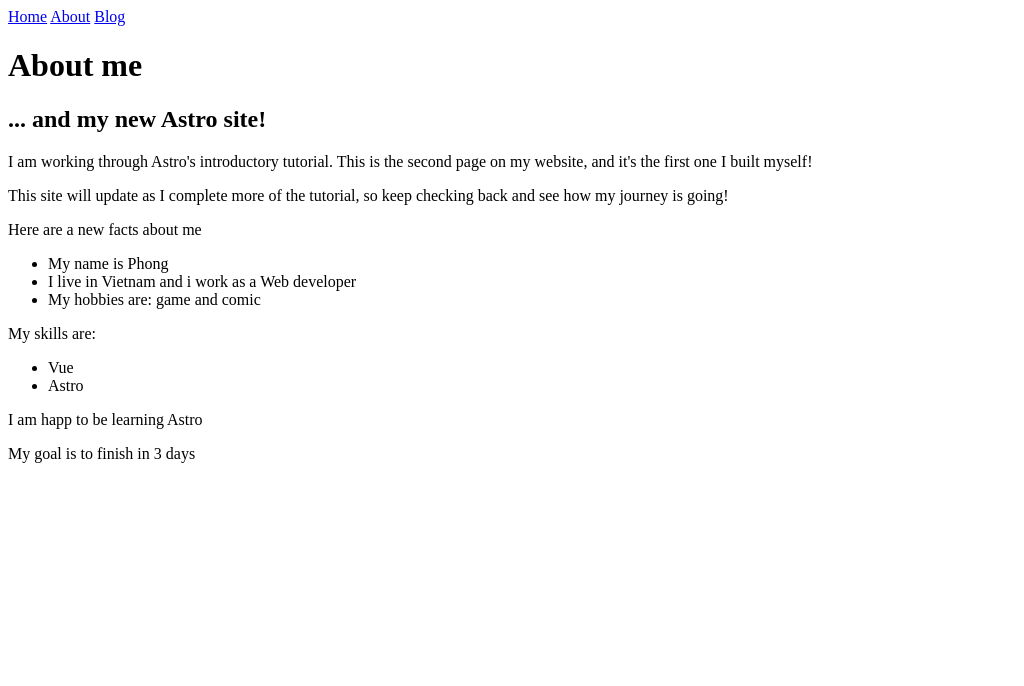
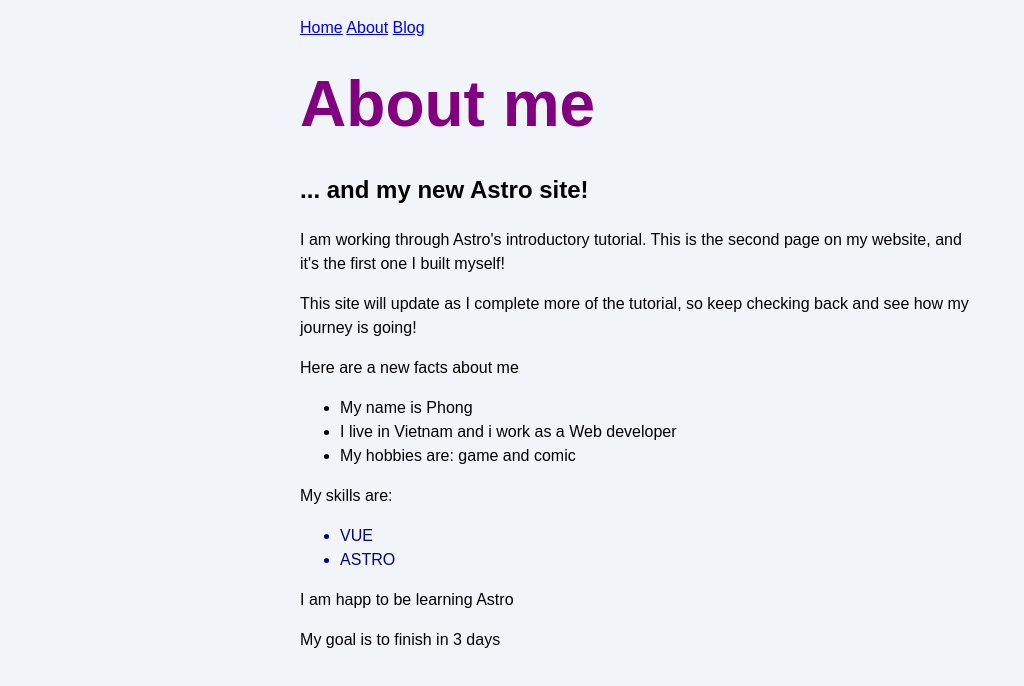
Before and after one commit to fonger900/astro-tutorial, an Astro site: page /about in a window 1280 px wide. Shown: the whole page, without its empty margins (0-1024 px from the left). Built offline with nearby package versions, Linux system fonts and the light colour scheme; Astro itself is replaced by a stand-in of ours.

Commit message:
complete tutorial 2.5

```diff
--- a/src/pages/about.astro
+++ b/src/pages/about.astro
@@ -1,17 +1,23 @@
 ---
-const pageTitle = 'About me'
+import '../styles/global.css'
+
+const pageTitle = "About me";
 
 const identity = {
-    firstName: 'Phong',
-    country: 'Vietnam',
-    occupation: 'Web developer',
-    hobbies: ['game','comic']
-}
+  firstName: "Phong",
+  country: "Vietnam",
+  occupation: "Web developer",
+  hobbies: ["game", "comic"],
+};
 
-const skills = ['Vue', 'Astro']
+const skills = ["Vue", "Astro"];
 const happy = true;
 const finished = false;
 const goal = 3;
+
+const skillColor = "navy";
+const fontWeight = 'bold'
+const textCase = 'uppercase'
 ---
 
 <html lang="en">
@@ -19,6 +25,17 @@ const goal = 3;
     <meta charset="utf-8" />
     <meta name="viewport" content="width=device-width" />
     <title>{pageTitle}</title>
+    <style define:vars={{ skillColor, fontWeight, textCase }}>
+      h1 {
+        color: purple;
+        font-size: 4rem;
+      }
+      .skill {
+        color: var(--skillColor);
+        font-weight: var(--fontweight);
+        text-transform: var(--textCase);
+      }
+    </style>
   </head>
   <body>
     <a href="/">Home</a>
@@ -38,18 +55,30 @@ const goal = 3;
     </p>
     <p>Here are a new facts about me</p>
     <ul>
-        <li>My name is {identity.firstName}</li>
-        <li>I live in {identity.country} and i work as a {identity.occupation}</li>
-        {identity.hobbies.length >=2 &&
-            <li>My hobbies are: {identity.hobbies[0]} and {identity.hobbies[1]}</li>
-        }
+      <li>My name is {identity.firstName}</li>
+      <li>
+        I live in {identity.country} and i work as a {identity.occupation}
+      </li>
+      {
+        identity.hobbies.length >= 2 && (
+          <li>
+            My hobbies are: {identity.hobbies[0]} and {identity.hobbies[1]}
+          </li>
+        )
+      }
     </ul>
     <p>My skills are:</p>
     <ul>
-        {skills.map((skill) => <li>{skill}</li>)}
+      {skills.map((skill) => <li class="skill">{skill}</li>)}
     </ul>
     {happy && <p>I am happ to be learning Astro</p>}
     {finished && <p>I finished this tutorial</p>}
-    {goal === 3 ? <p>My goal is to finish in 3 days</p> : <p>My goal is not 3 days</p>}
+    {
+      goal === 3 ? (
+        <p>My goal is to finish in 3 days</p>
+      ) : (
+        <p>My goal is not 3 days</p>
+      )
+    }
   </body>
 </html>
--- a/src/pages/blog.astro
+++ b/src/pages/blog.astro
@@ -1,5 +1,7 @@
 ---
-const pageTitle = 'My blog'
+import "../styles/global.css";
+
+const pageTitle = "My blog";
 ---
 
 <html lang="en">
--- /dev/null
+++ b/src/styles/global.css
@@ -0,0 +1,21 @@
+html {
+    background-color: #f1f5f9;
+    font-family: sans-serif;
+}
+
+body {
+    margin: 0 auto;
+    width: 100%;
+    max-width: 80ch;
+    padding: 1rem;
+    line-height: 1.5;
+}
+
+* {
+    box-sizing: border-box;
+}
+
+h1 {
+    margin: 1rem 0;
+    font-size: 2.5rem;
+}
```
